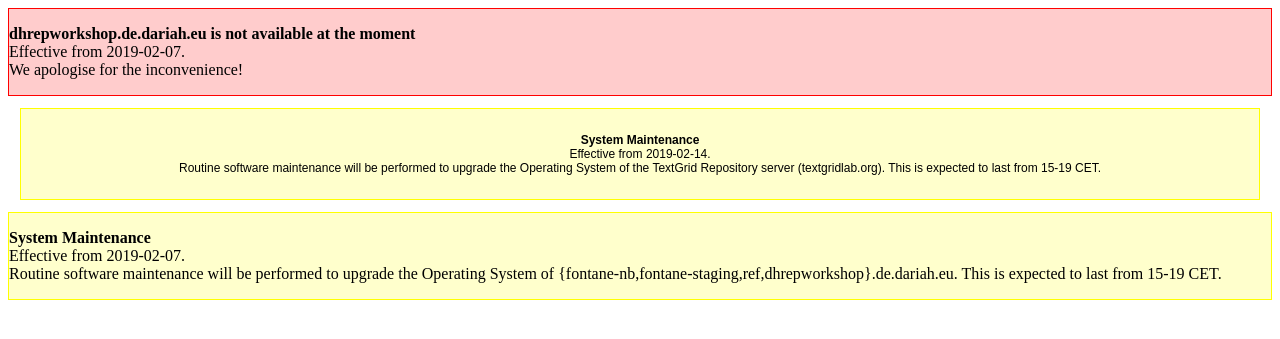
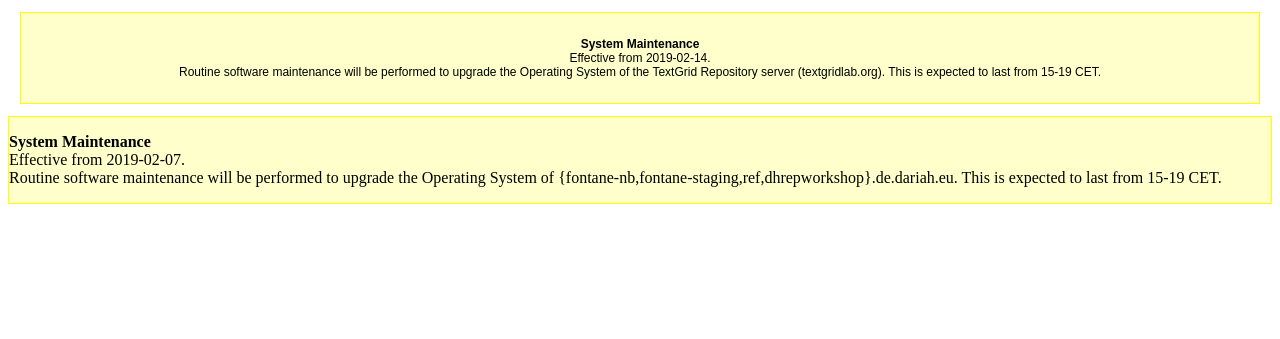
Before and after one commit to DARIAH-DE/status, a Jekyll site: the page built from textgrid/repstatus.md, in a window 1280 px wide. Shown: the top 339 px of the page. Built offline with Jekyll 4.4.1, drawn with Linux system fonts in a browser that asks for light colours.

Commit message:
Delete dhrepworkshop --> not a productive instance Update data files

```diff
--- a/_data/outages.yaml
+++ b/_data/outages.yaml
@@ -1,10 +1,4 @@
 ---
-- title: 'dhrepworkshop.de.dariah.eu is not available at the moment'
-  date_start: '2019-02-07'
-  hide: false
-  description: 'We apologise for the inconvenience!'
-  affected:
-    - '/servers/dhrepworkshop'
 - title: 'System Maintenance'
   date_start: '2019-01-31'
   date_end: '2019-01-31'
--- a/_servers/dhrepworkshop.yaml
+++ /dev/null
@@ -1,5 +0,0 @@
----
-title: 'dhrepworkshop.de.dariah.eu'
-dependencies:
-  - '/infrastructure/gwdg-cloud'
----
```
Also changed, not shown: _data/announcements.yaml (+0 -12 lines), _data/history.yaml (+11 -0 lines), _services/dhrepworkshop.yaml (deleted, +0 -8 lines).
